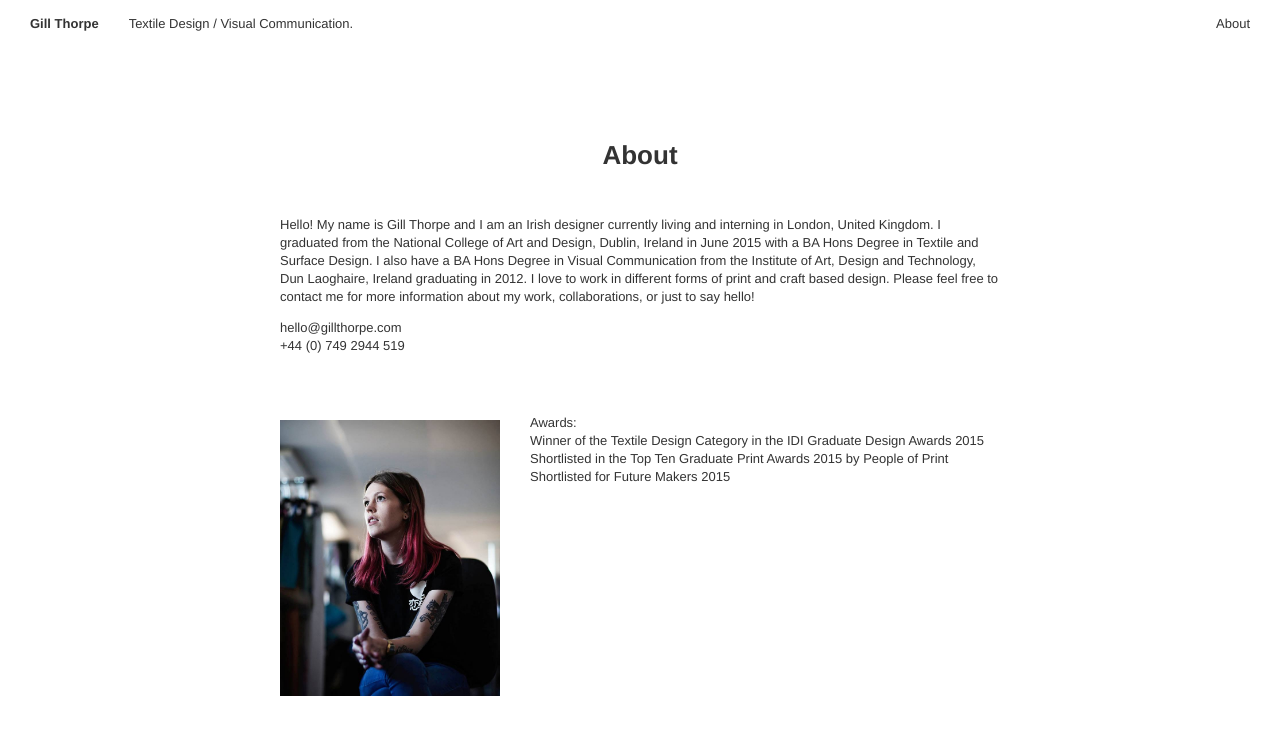
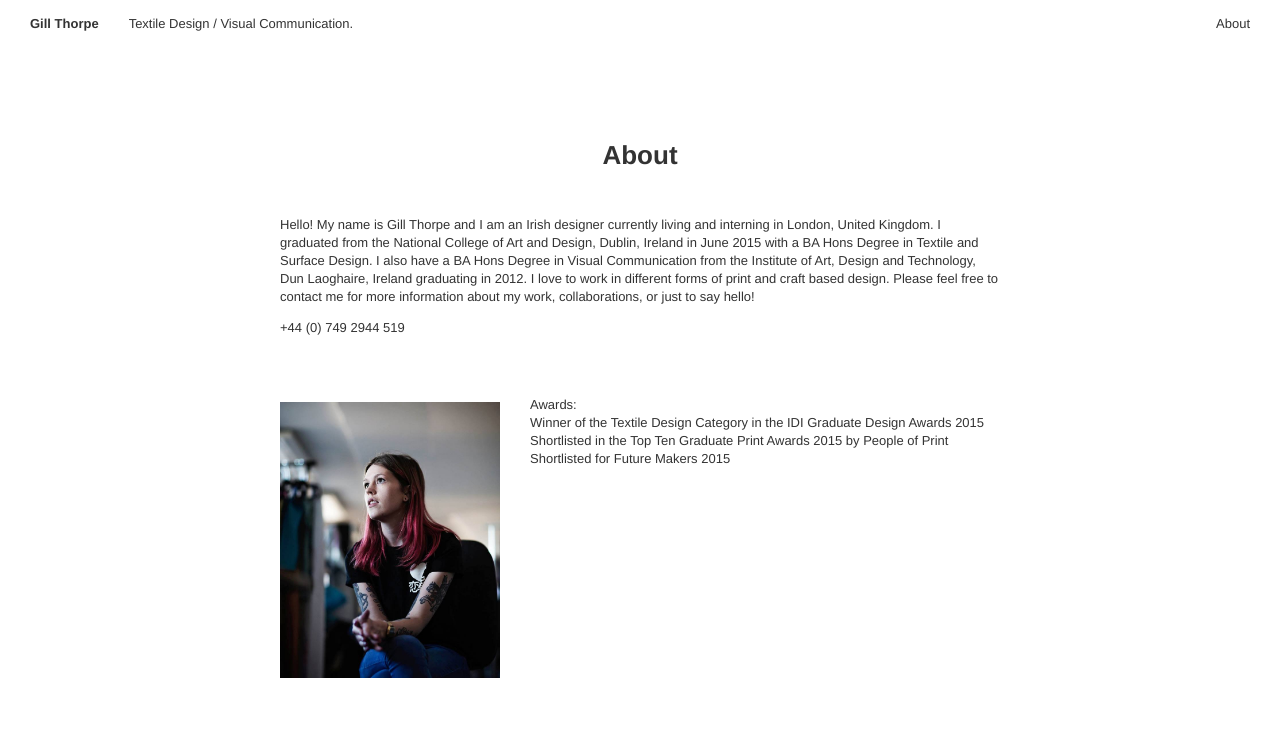
Before and after one commit to gill-thorpe/gill-thorpe.github.io, a Jekyll site: the page built from about.html, in a window 1280 px wide. Shown: the top 735 px of the page. Built offline with Jekyll 4.4.1, drawn with Linux system fonts in a browser that asks for light colours; nearby versions of some CDN libraries.

Commit message:
test
test

```diff
--- a/about.html
+++ b/about.html
@@ -9,7 +9,6 @@ permalink: /about/
     Hello! My name is Gill Thorpe and I am an Irish designer currently living and interning in London, United Kingdom. I graduated from the National College of Art and Design, Dublin, Ireland in June 2015 with a BA Hons Degree in Textile and Surface Design. I also have a BA Hons Degree in Visual Communication from the Institute of Art, Design and Technology, Dun Laoghaire, Ireland graduating in 2012. I love to work in different forms of print and craft based design. Please feel free to contact me for more information about my work, collaborations, or just to say hello!
   </p>
   <p style="margin-top:1em;">
-    hello@gillthorpe.com<br/>
     +44 (0) 749 2944 519
   </p>
 </div>
```
